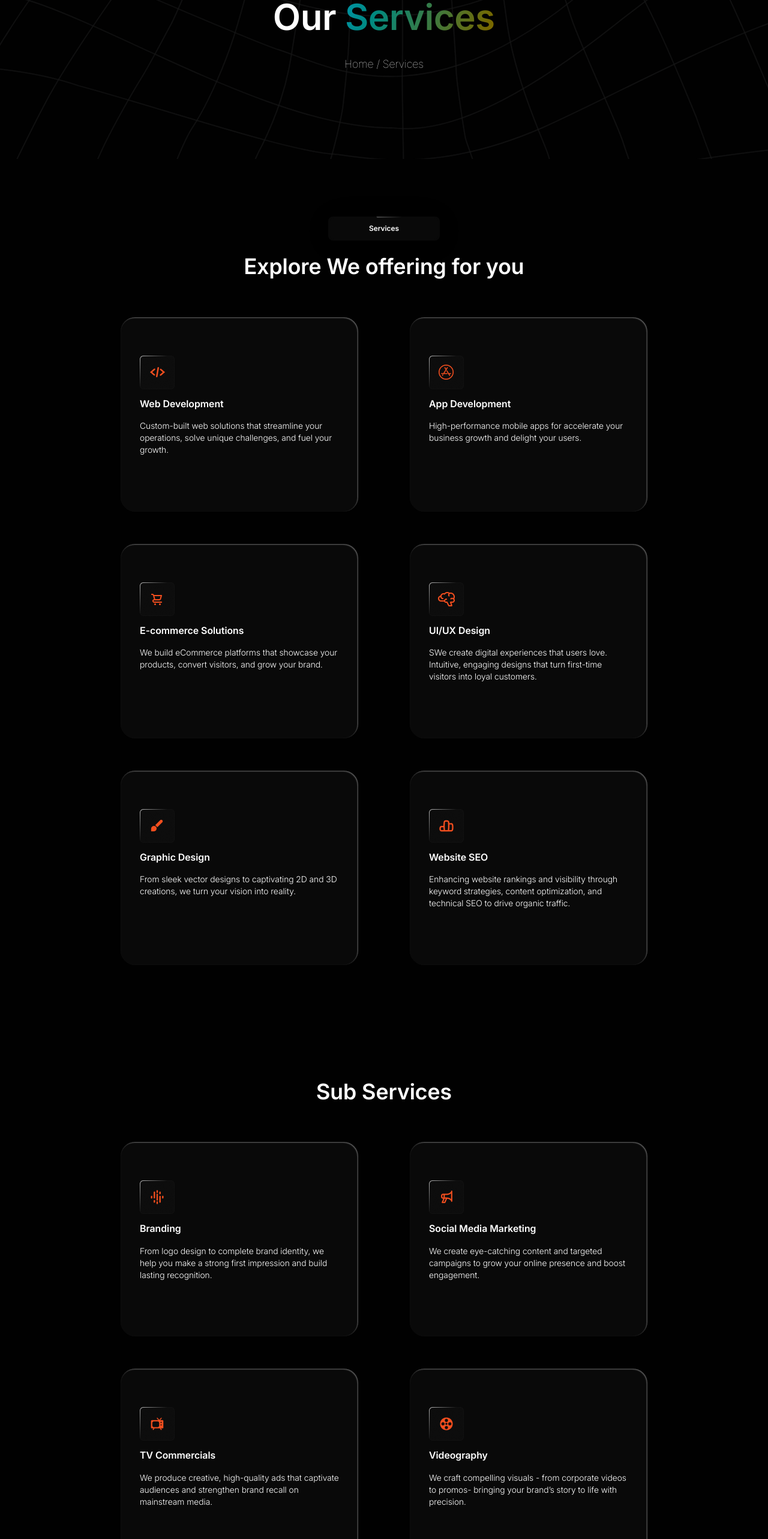
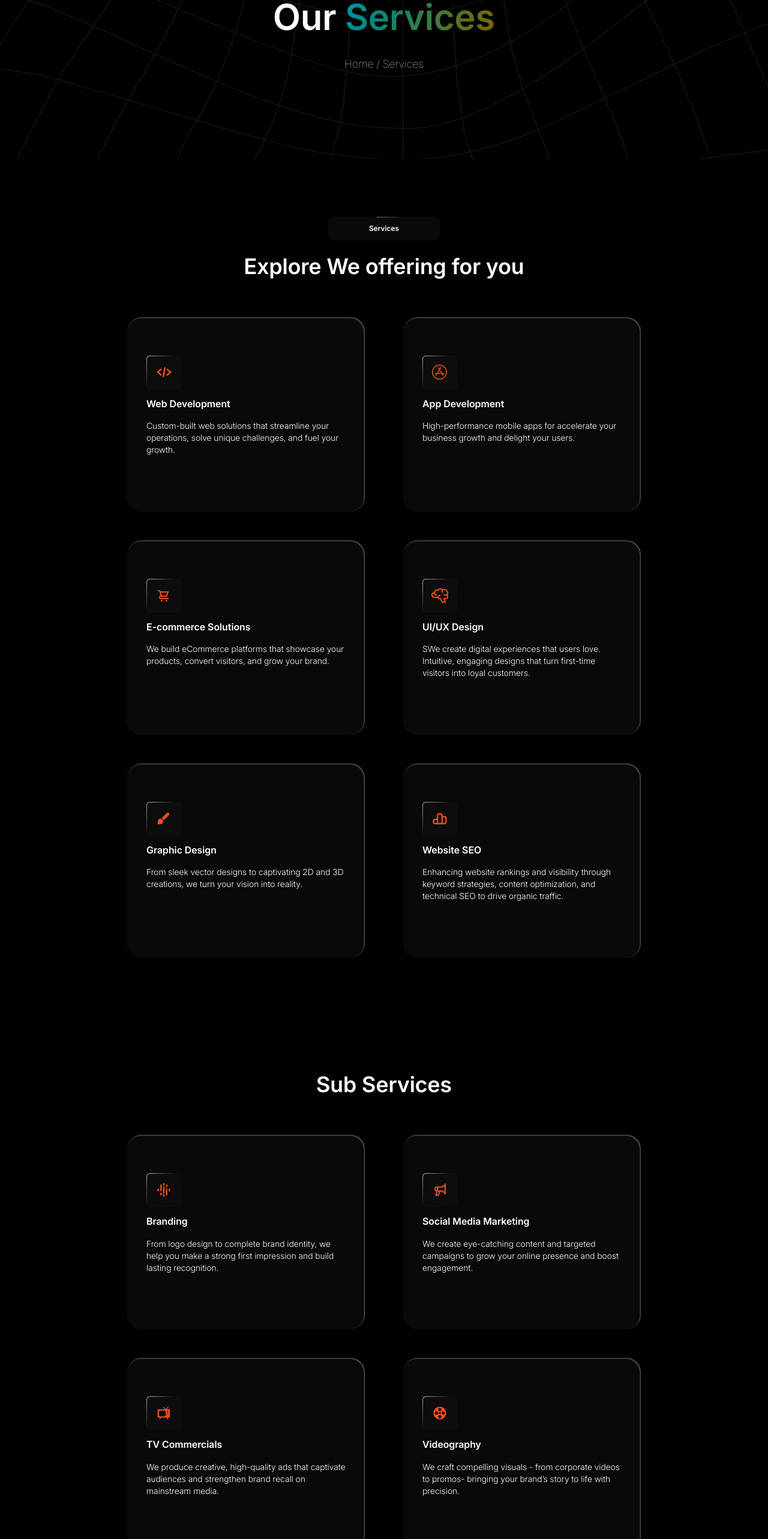
Before and after one commit to dinethprasanna/Oshmira-Website-FE, a React (Vite) app: page /services in a window 1280 px wide. Shown: the part 221-2787 px from the top of the page at 60% size. Built offline with nearby package versions, Linux system fonts and the light colour scheme.

Commit message:
fix card 3 row issue on desktop

```diff
--- a/src/components/siteSections/homeHero.jsx
+++ b/src/components/siteSections/homeHero.jsx
@@ -81,7 +81,7 @@ function HomeHero() {
                     <p className='text-base md:text-lg font-inter-light text-white max-w-[512px] mx-auto mb-6'>Expert development and  Ai Powered Annotation Solutions
                         For a Smarter workforce and Better Data</p>
 
-                    <div className="btn-grp flex flex-col md:flex-row gap text-sm mb-12 md:mb-16 lg:mb-20">
+                    <div className="btn-grp flex flex-col md:flex-row gap-4 text-sm mb-12 md:mb-16 lg:mb-20">
                         <Link to={'/'}><Button>Get Started</Button></Link>
                         <Link to={'/'}><Button variant="link" className="font-inter-semibold transition-colors hover:text-orange-500">View Our Services <img src="/icons/right-white-arrow.png" alt="Arrow" /></Button></Link>
                     </div>
--- a/src/components/siteSections/homeOurServices.jsx
+++ b/src/components/siteSections/homeOurServices.jsx
@@ -51,11 +51,11 @@ function HomeOurServices() {
             <p className='text-base md:text-lg font-inter-light text-white text-center max-w-[480px] mx-auto mb-6' data-aos="fade-up">Empowering Innovation with Expert Talent <br className="hidden lg:block" />
                 Precision Annotations, and Custom Web Solutions</p>
 
-            <div className="our-services-cards flex flex-wrap justify-center gap-4 lg:gap-y-[54px] lg:gap-x-[86px] mt-6 md:mt-12 lg:mt-16" data-aos="fade-up">
+            <div className="our-services-cards flex flex-wrap justify-center gap-4 lg:gap-y-[48px] lg:gap-x-[64px] mt-6 md:mt-12 lg:mt-16" data-aos="fade-up">
                 {cardData.map((card, index) => (
                     <div
                         key={index}
-                        className="w-full sm:w-[48%] max-w-[396px] block"
+                        className="w-full sm:w-[48%] lg:w-[45%] max-w-[396px] block"
                     >
                         <SingleCard
                             image={card.image}
--- a/src/components/siteSections/servicesOurServices.jsx
+++ b/src/components/siteSections/servicesOurServices.jsx
@@ -49,11 +49,11 @@ function ServicesOurServices() {
             </div>
             <h2 className="text-white text-center font-inter-semibold text-2xl md:text-3xl lg:text-4xl mb-3" data-aos="fade-up">Explore We offering for you</h2>
 
-            <div className="our-services-cards flex flex-wrap justify-center gap-4 lg:gap-y-[54px] lg:gap-x-[86px] mt-6 md:mt-12 lg:mt-16" data-aos="fade-up">
+            <div className="our-services-cards flex flex-wrap justify-center gap-4 lg:gap-y-[48px] lg:gap-x-[64px] mt-6 md:mt-12 lg:mt-16" data-aos="fade-up">
                 {cardData.map((card, index) => (
                     <div
                         key={index}
-                        className="w-full sm:w-[48%] max-w-[396px] block"
+                        className="w-full sm:w-[48%] lg:w-[45%]  max-w-[396px] block"
                     >
                         <SingleCard
                             image={card.image}
--- a/src/components/siteSections/servicesOurSubServices.jsx
+++ b/src/components/siteSections/servicesOurSubServices.jsx
@@ -40,11 +40,11 @@ function ServicesOurSubServices() {
 
             <h2 className="text-white text-center font-inter-semibold text-2xl md:text-3xl lg:text-4xl mb-3" data-aos="fade-up">Sub Services</h2>
 
-            <div className="our-services-cards flex flex-wrap justify-center gap-4 lg:gap-y-[54px] lg:gap-x-[86px] mt-6 md:mt-12 lg:mt-16" data-aos="fade-up">
+            <div className="our-services-cards flex flex-wrap justify-center gap-4 lg:gap-y-[48px] lg:gap-x-[64px] mt-6 md:mt-12 lg:mt-16" data-aos="fade-up">
                 {cardData.map((card, index) => (
                     <div
                         key={index}
-                        className="w-full sm:w-[48%] max-w-[396px] block"
+                        className="w-full sm:w-[48%] lg:w-[45%] max-w-[396px] block"
                     >
                         <SingleCard
                             image={card.image}
--- a/src/pages/notFound.page.jsx
+++ b/src/pages/notFound.page.jsx
@@ -13,7 +13,7 @@ function NotFoundPage() {
 
                     <p className='text-base md:text-lg font-inter-light text-white max-w-[512px] mx-auto mb-6'>Oops! Page not found</p>
 
-                    <div className="btn-grp flex flex-col md:flex-row gap text-sm mb-12 md:mb-16 lg:mb-20">
+                    <div className="btn-grp flex flex-col md:flex-row gap-4 text-sm mb-12 md:mb-16 lg:mb-20">
                         <Link to={'/'}><Button>Back to Home</Button></Link>
                         <Link to={'/services'}><Button variant="link" className="font-inter-semibold transition-colors hover:text-orange-500">View Our Services <img src="/icons/right-white-arrow.png" alt="Arrow" /></Button></Link>
                     </div>
```
